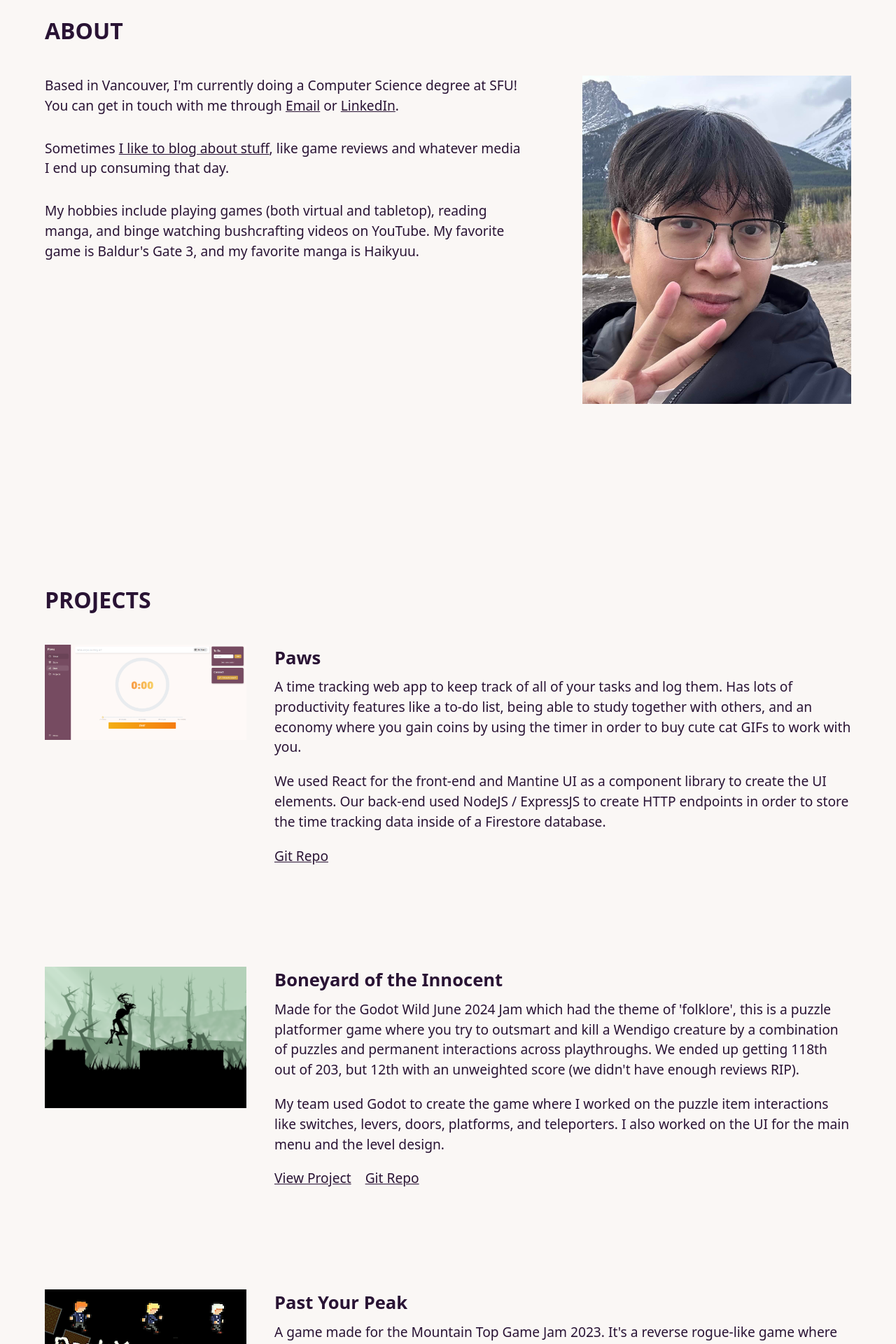
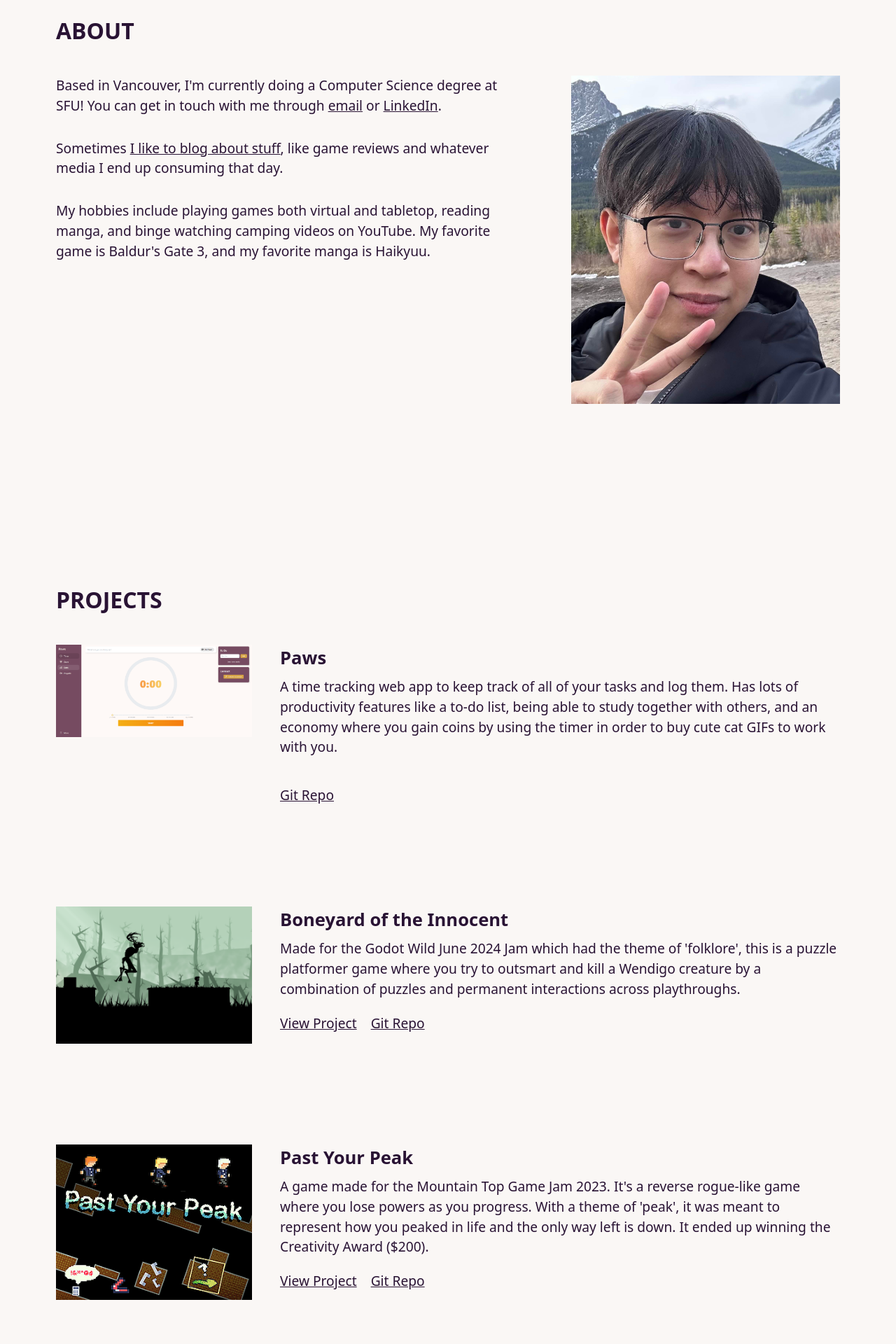
Before and after one commit to bryanjhdang/bryanjhdang.github.io, a React (Vite) app: page / in a window 1280 px wide. Shown: the part 680-2600 px from the top of the page at 70% size. Built offline with nearby package versions, Linux system fonts and the light colour scheme.

Commit message:
add some padding

```diff
--- a/src/App.tsx
+++ b/src/App.tsx
@@ -8,7 +8,7 @@ import Footer from './sections/Footer'
 function App() {
   return (
     <div className='flex flex-col items-center justify-center'>
-      <div className='w-full px-4 sm:px-6 lg:px-0 max-w-6xl'>
+      <div className='w-full px-12 md:px-20 max-w-7xl'>
 
         {/* px-10 sm:px-20 lg:px-40 xl:px-60 */}
         <Header />
--- a/src/sections/About.tsx
+++ b/src/sections/About.tsx
@@ -8,9 +8,9 @@ export default function About() {
         <SectionTitle title="ABOUT" />
         <div className="flex flex-col lg:flex-row">
           <div className="sm:mr-20 text-base space-y-8">
-            <p>Based in Vancouver, I'm currently doing a Computer Science degree at SFU! You can get in touch with me through <a className="underline" href="mailto:bda37@sfu.ca">Email</a> or <a className="underline"href="https://www.linkedin.com/in/bryanjhdang/" target="_blank">LinkedIn</a>.</p>
+            <p>Based in Vancouver, I'm currently doing a Computer Science degree at SFU! You can get in touch with me through <a className="underline" href="mailto:bda37@sfu.ca">email</a> or <a className="underline"href="https://www.linkedin.com/in/bryanjhdang/" target="_blank">LinkedIn</a>.</p>
             <p>Sometimes <a className="underline" href="https://bryandang.substack.com/" target="_blank">I like to blog about stuff</a>, like game reviews and whatever media I end up consuming that day.</p>
-            <p>My hobbies include playing games (both virtual and tabletop), reading manga, and binge watching bushcrafting videos on YouTube. My favorite game is Baldur's Gate 3, and my favorite manga is Haikyuu.</p>
+            <p>My hobbies include playing games both virtual and tabletop, reading manga, and binge watching camping videos on YouTube. My favorite game is Baldur's Gate 3, and my favorite manga is Haikyuu.</p>
           </div>
           <img src={ProfileImg} alt="Bryan Profile Picture" className="w-96 object-cover pt-10 sm:pt-20 lg:pt-0" />
         </div>
--- a/src/sections/Hero.tsx
+++ b/src/sections/Hero.tsx
@@ -4,8 +4,8 @@ export default function Hero() {
   return (
     <div id="main" className="pt-14 sm:pt-32 pb-20 sm:pb-48 border-none">
       <SectionWrapper>
-        <p className="text-3xl xl:text-4xl font-extrabold">HI, I'M BRYAN</p>
-        <p className="text-xl lg:text-2xl">A Computer Science student doing webdev and gamedev</p>
+        <p className="text-4xl font-extrabold">HI, I'M BRYAN</p>
+        <p className="text-2xl">A Computer Science student doing webdev and gamedev</p>
       </SectionWrapper>
     </div>
   )
--- a/src/sections/Projects.tsx
+++ b/src/sections/Projects.tsx
@@ -56,9 +56,9 @@ function PastYourPeak() {
           <p className="text-xl font-semibold pb-2">Past Your Peak</p>
           <p className="text-base">A game made for the Mountain Top Game Jam 2023. It's a reverse rogue-like game where you lose powers as you progress. With a theme of 'peak', it was meant to represent how you peaked in life and the only way left is down. It ended up winning the Creativity Award ($200).</p>
         </div>
-        <div className="pb-5">
+        {/* <div className="pb-5">
           <p className="text-base">We used Unity where I programmed some of the enemy behavior to attack and chase down the player, put the levels together, and used Aseprite to create most of the assets.</p>
-        </div>
+        </div> */}
         <div>
           <a href="https://bryd.itch.io/past-your-peak" target="_blank" className="text-base underline mr-5">View Project</a>
           <a href="https://github.com/lucastmah/Mute_Jammers" target="_blank" className="text-base underline mr-5">Git Repo</a>
@@ -77,11 +77,11 @@ function BoneyardOfTheInnocent() {
       <div className="flex-1">
         <div className="pb-5">
           <p className="text-xl font-semibold pb-2">Boneyard of the Innocent</p>
-          <p className="text-base">Made for the Godot Wild June 2024 Jam which had the theme of 'folklore', this is a puzzle platformer game where you try to outsmart and kill a Wendigo creature by a combination of puzzles and permanent interactions across playthroughs. We ended up getting 118th out of 203, but 12th with an unweighted score (we didn't have enough reviews RIP).</p>
+          <p className="text-base">Made for the Godot Wild June 2024 Jam which had the theme of 'folklore', this is a puzzle platformer game where you try to outsmart and kill a Wendigo creature by a combination of puzzles and permanent interactions across playthroughs.</p>
         </div>
-        <div className="pb-5">
+        {/* <div className="pb-5">
           <p className="text-base">My team used Godot to create the game where I worked on the puzzle item interactions like switches, levers, doors, platforms, and teleporters. I also worked on the UI for the main menu and the level design. </p>
-        </div>
+        </div> */}
         <div>
           <a href="https://0strategist0.itch.io/boneyard-of-the-innocent" target="_blank" className="text-base underline mr-5">View Project</a>
           <a href="https://github.com/0Strategist0/GodotWildJam" target="_blank" className="text-base underline mr-5">Git Repo</a>
@@ -102,9 +102,9 @@ function Paws() {
           <p className="text-xl font-semibold pb-2">Paws</p>
           <p className="text-base">A time tracking web app to keep track of all of your tasks and log them. Has lots of productivity features like a to-do list, being able to study together with others, and an economy where you gain coins by using the timer in order to buy cute cat GIFs to work with you.</p>
         </div>
-        <div>
+        {/* <div>
           <p className="text-base">We used React for the front-end and Mantine UI as a component library to create the UI elements. Our back-end used NodeJS / ExpressJS to create HTTP endpoints in order to store the time tracking data inside of a Firestore database.</p>
-        </div>
+        </div> */}
         <div className="pt-5">
           <a href="https://github.com/bryanjhdang/tempify" target="_blank" className="text-base underline mr-5">Git Repo</a>
         </div>
```
